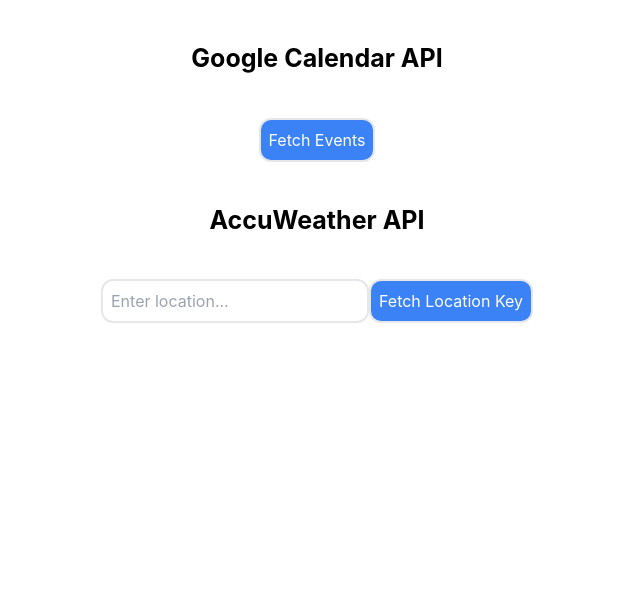
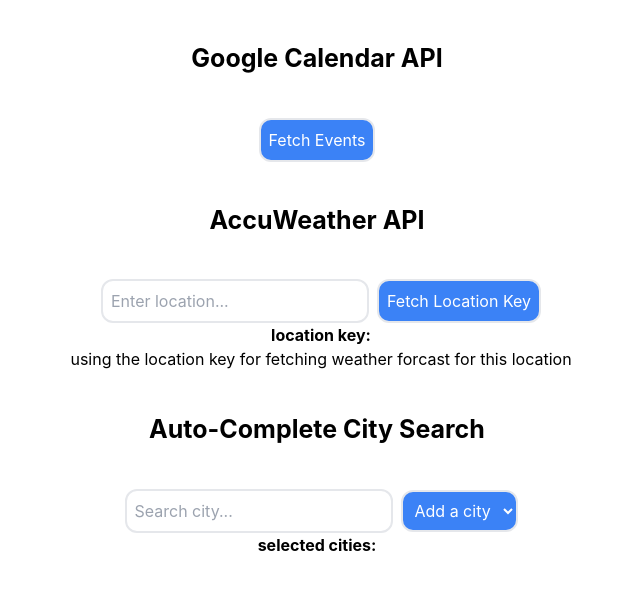
Before and after one commit to neriagini/accuweather-client, a React (Create React App) app: page / in a window 1280 px wide. Shown: the top 590 px of the page, without its empty margins (323-963 px from the left). Built offline with nearby package versions, Linux system fonts and the light colour scheme.

Commit message:
added functionalities and clocks

```diff
--- a/package.json
+++ b/package.json
@@ -7,6 +7,8 @@
     "@testing-library/react": "^13.3.0",
     "@testing-library/user-event": "^13.5.0",
     "axios": "^0.27.2",
+    "date-fns": "^2.29.1",
+    "date-fns-tz": "^1.3.6",
     "react": "^18.2.0",
     "react-dom": "^18.2.0",
     "react-scripts": "5.0.1",
--- a/src/App.js
+++ b/src/App.js
@@ -1,14 +1,54 @@
 import './App.css';
+import { useState, useEffect } from 'react';
 import axios from 'axios';
-import { useState } from 'react';
+import Clock from './components/Clock';
 
+const KEY = 'b9qlnPQZvXqa7GdY9JTN9aqQoISsyeHi'
 
 function App() {
 
-  const [location, setLocation] = useState("tel aviv");
+  const [events, setEvents] = useState([]);
+  const [time, setTime] = useState(new Date());
+
+  // text field
+  const [location, setLocation] = useState(null);
+  // city object with with timezone prop
+  const [city, setCity] = useState(null)
+
+
+  // array of cities - without timezone prop
+  // for each city - fetch the full object using name and getLocationKey
+  const [cities, setCities] = useState([]);
+  // array of selected cities
+  const [selectedCities, setSelectedCities] = useState([]);
+
+
+  useEffect(
+    () => {
+      const intervalId = setInterval(() => {
+
+        setTime(new Date());
+      }, 1000);
+      return () => {
+        clearInterval(intervalId)
+      }
+    }
+  )
 
   const onLocationChange = (event) => {
-    setLocation(event.target.value);
+    setLocation(event.target.value)
+  }
+
+  const onCitiesChange = async (event) => {
+    if (event.target.value) {
+      await axios.get(`http://dataservice.accuweather.com/locations/v1/cities/autocomplete?apikey=b9qlnPQZvXqa7GdY9JTN9aqQoISsyeHi&q=${event.target.value}`)
+      .then(response => {
+        console.log(response.data);
+        setCities(response.data)
+      })
+    } else {
+      setCities([])
+    }
   }
 
   const getEvents = async () => {
@@ -16,19 +56,85 @@
         console.log(response)
       })
   }
+
   const getLocationKey = async () => {
-    await axios.get(`http://dataservice.accuweather.com/locations/v1/cities/search?apikey=b9qlnPQZvXqa7GdY9JTN9aqQoISsyeHi&q=${location}`)
+    await axios.get(`http://dataservice.accuweather.com/locations/v1/cities/search?apikey=${KEY}&q=${location}`)
     .then(response => {
       console.log(response.data)
+      setCity(response.data[0])
     })
   }
+
+  const getCityObject = async (name) => {
+    let city = await axios.get(`http://dataservice.accuweather.com/locations/v1/cities/search?apikey=${KEY}&q=${name}`)
+    .then(response => {
+      return(
+        response.data[0]
+        )
+    })
+    return city;
+  }
+
+  // const getTodayForcast = async (locationKey) => {
+  //     await axios.get(`url`)
+  //       .then(response => {
+  //         console.log(response)
+  //       })
+  // }
+
+  const handleSelect = async (event) => {
+    const city = await getCityObject(event.target.value);
+    setSelectedCities(prev => [...prev, city ])
+  }
+
   return (
     <div className="App">
-      <p className='text-[25px] font-bold m-10'> Google Calendar API </p>
-      <button className='text-white border-2 p-2 rounded-xl bg-blue-500' onClick={getEvents}> Fetch Events </button>
-      <p className='text-[25px] font-bold m-10'> AccuWeather API </p>
-      <input type='text' placeholder='Enter location...'  onChange={onLocationChange} className='border-2 p-2 rounded-xl'/>
-      <button disabled className='text-white border-2 p-2 rounded-xl bg-blue-500' onClick={getLocationKey}> Fetch Location Key </button>
+        <div>
+          <p className='text-[25px] font-bold m-10'> Google Calendar API </p>
+          <button className='text-white border-2 p-2 rounded-xl bg-blue-500' onClick={getEvents}> Fetch Events </button>
+        </div>
+        <div className='space-x-2'>
+          <p className='text-[25px] font-bold m-10'> AccuWeather API </p>
+          <input type='text' placeholder='Enter location...'  onChange={onLocationChange} className='border-2 p-2 rounded-xl'/>
+          <button className='text-white border-2 p-2 rounded-xl bg-blue-500' onClick={getLocationKey}> Fetch Location Key </button>
+          <p className='font-bold'> location key: { city && city.Key} </p>
+          <p> using the location key for fetching weather forcast for this location </p>
+        </div>
+        <div className='space-x-2'>
+          <p className='text-[25px] font-bold m-10'> Auto-Complete City Search </p>
+          <input type='text' placeholder='Search city...'  onChange={onCitiesChange} className='border-2 p-2 rounded-xl'/>
+
+          <select onChange={handleSelect} value={'default'} className='text-white border-2 p-2 rounded-xl bg-blue-500' name="cities" id="cities">
+            <option value={"default"} disabled> Add a city </option>
+            {
+              cities.map((city,index) => {
+                return(
+                  <option value={city.LocalizedName} key={index}> {city.LocalizedName} </option>
+                )
+              })
+            }
+          </select>
+        </div>
+
+        <div>
+            <p className='font-bold'> selected cities: </p>
+            {
+              selectedCities.map((city, index) => {
+                return(
+                  <p key={index}> {city.LocalizedName} </p>
+                )
+              })
+            }
+        </div>
+        <div className='flex flex-row justify-center m-10'>
+            {
+              selectedCities.map((city,index) => {
+                return(
+                  <Clock key={index} time={time} city={city.LocalizedName} tz={city.TimeZone.Name} />
+                )
+              })
+            }
+        </div>
     </div>
   );
 }
--- /dev/null
+++ b/src/components/Clock.js
@@ -0,0 +1,20 @@
+import { useState, useEffect } from "react";
+import { format } from 'date-fns'
+const { zonedTimeToUtc, utcToZonedTime } = require('date-fns-tz');
+
+export default function Clock({time, city ,tz}) {
+
+
+    const timeZone = tz
+    const zonedDate = utcToZonedTime(time, timeZone)
+
+
+    return(
+        <div className="m-5 bg-blue-500 rounded-xl p-5">
+            <p className="font-bold text-white"> {city} </p>
+            <p className="text-white">
+            {format(zonedDate, 'dd/MM/yyyy HH:mm:ss')}
+            </p>
+        </div>
+    )
+}
```
Also changed, not shown: src/assets/weather.json (+15 -45 lines), src/components/SearchCity.js (added, +9 -0 lines), 1 other file (tests, documents, lock files or other folders).
